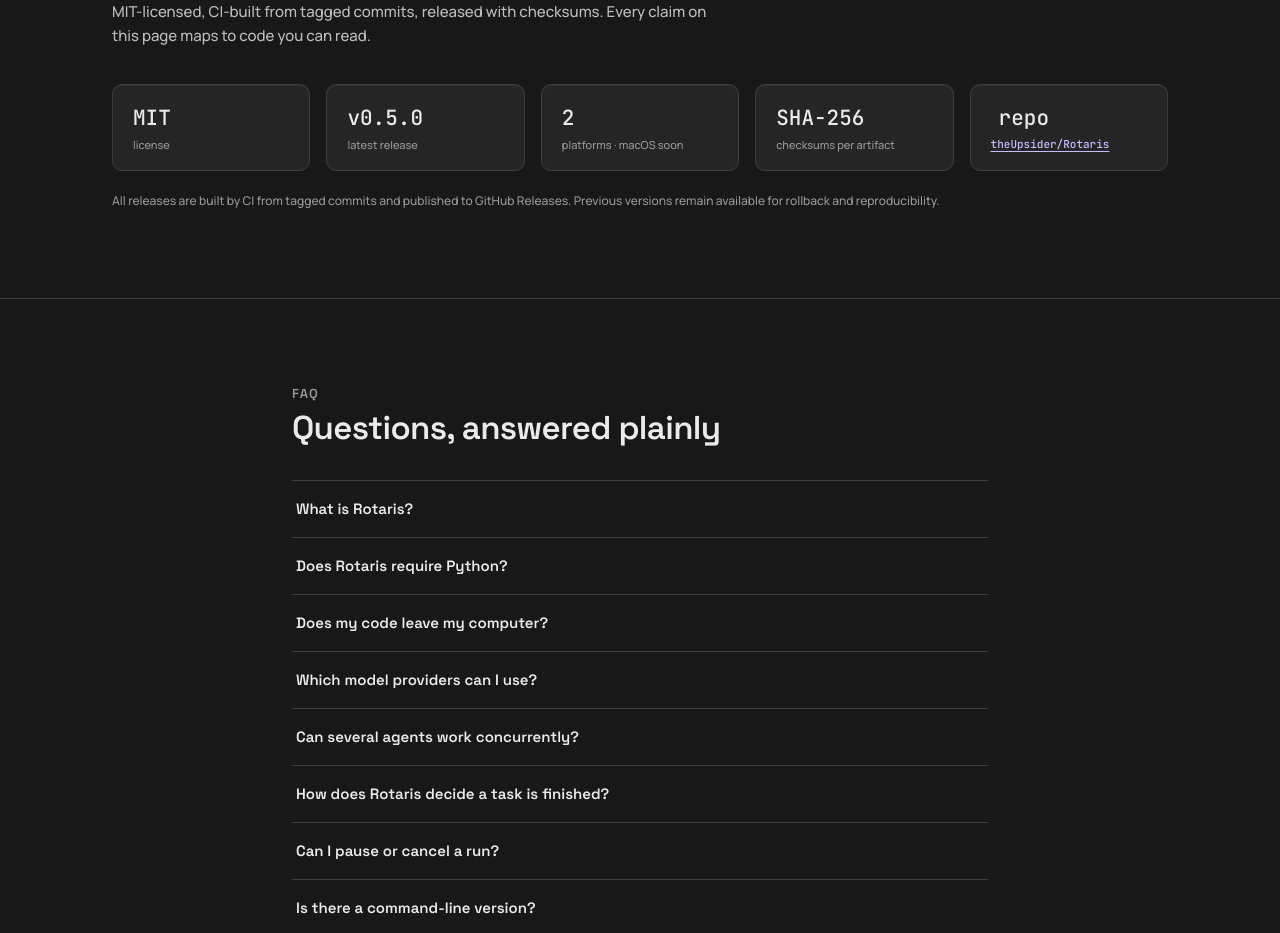
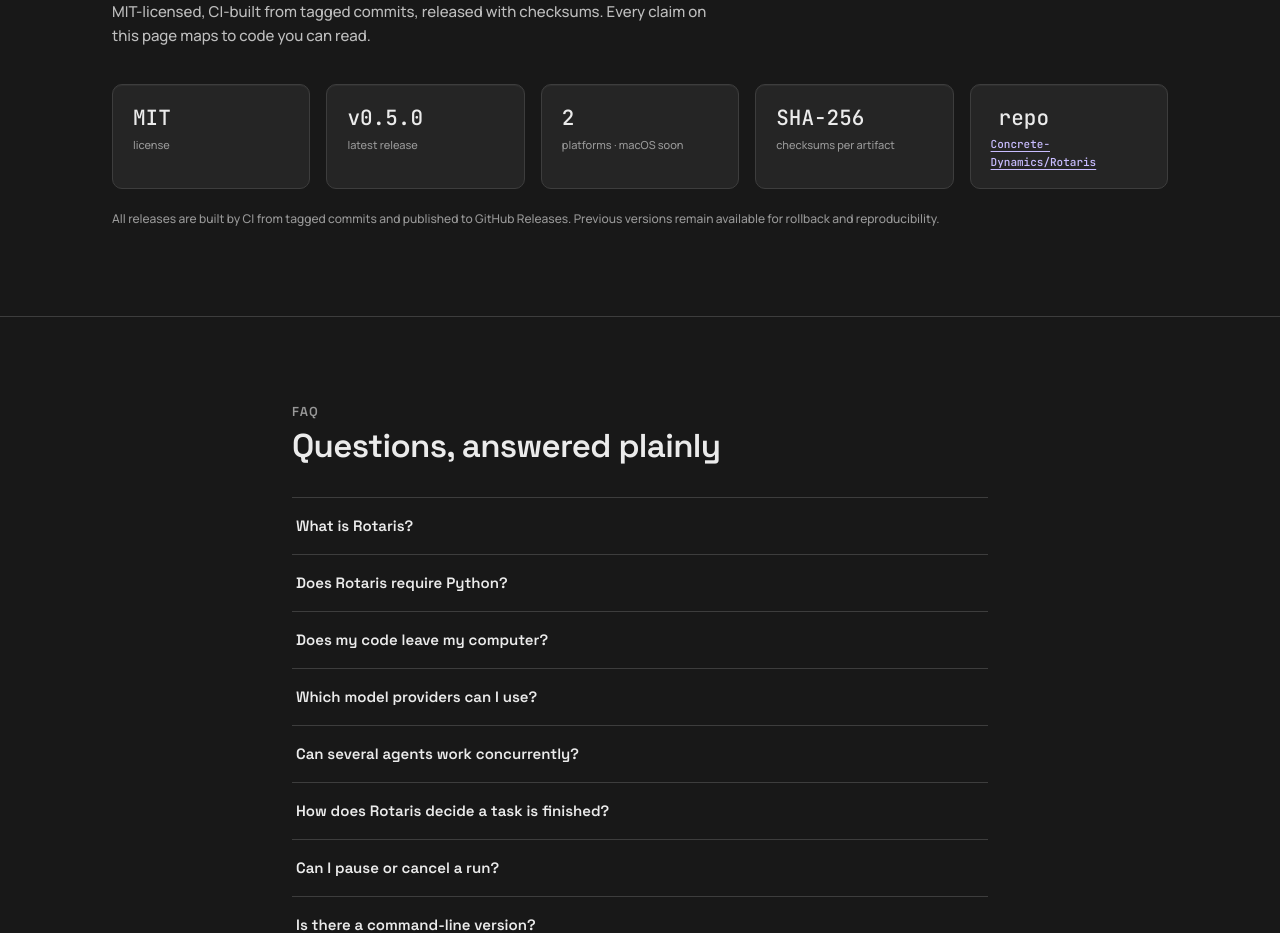
Before and after one commit to Concrete-Dynamics/Rotaris-website, a React (Vite) app: page / in a window 1280 px wide. Shown: the part 7900-8833 px from the top of the page. Built offline with nearby package versions, Linux system fonts and the light colour scheme.

Commit message:
chore: update repo references to Concrete-Dynamics
The Rotaris project has moved from the theUpsider to the Concrete-Dynamics GitHub organization. Update download URLs, repository links, and display names accordingly.

```diff
--- a/index.html
+++ b/index.html
@@ -1,5 +1,6 @@
 <!DOCTYPE html>
 <html lang="en">
+
 <head>
   <meta charset="utf-8" />
   <meta name="viewport" content="width=device-width, initial-scale=1" />
@@ -7,10 +8,8 @@
   <meta name="theme-color" content="#2b2b2b" />
 
   <title>Rotaris — Download the agentic coding control plane</title>
-    <meta
-      name="description"
-      content="Run and supervise a team of specialized coding agents from one desktop workspace. Free, MIT-licensed, no account required."
-    />
+  <meta name="description"
+    content="Run and supervise a team of specialized coding agents from one desktop workspace. Free, MIT-licensed, no account required." />
   <!-- Canonical and hreflang are set per route by src/hooks/usePageMeta.ts.
          These are the values for "/", so a crawler that does not run the
          script still sees a correct pair for the homepage. -->
@@ -22,10 +21,8 @@
   <meta property="og:type" content="website" />
   <meta property="og:site_name" content="Rotaris" />
   <meta property="og:title" content="Rotaris — Download the agentic coding control plane" />
-    <meta
-      property="og:description"
-      content="Run and supervise a team of specialized coding agents from one desktop workspace. Free, MIT-licensed, no account required."
-    />
+  <meta property="og:description"
+    content="Run and supervise a team of specialized coding agents from one desktop workspace. Free, MIT-licensed, no account required." />
   <meta property="og:url" content="%SITE_URL%/" />
   <meta property="og:locale" content="en_US" />
   <!-- data-locale lets usePageMeta.ts own this tag: on a German page the
@@ -44,14 +41,16 @@
         "_comment": "softwareVersion duplicates CHANNELS.stable.version in src/data/release.ts — bump both.",
         "softwareVersion": "0.5.0",
         "license": "https://opensource.org/licenses/MIT",
-        "downloadUrl": "https://github.com/theUpsider/Rotaris/releases/latest",
+        "downloadUrl": "https://github.com/Concrete-Dynamics/Rotaris/releases/latest",
         "offers": { "@type": "Offer", "price": "0", "priceCurrency": "USD" },
         "description": "Desktop control plane for running and supervising a team of specialized coding agents."
       }
     </script>
 </head>
+
 <body>
   <div id="root"></div>
   <script type="module" src="/src/main.tsx"></script>
 </body>
+
 </html>
--- a/src/components/OpenSource.tsx
+++ b/src/components/OpenSource.tsx
@@ -40,7 +40,7 @@
               {t('openSource.kpis.repo')}
             </span>
             <a href={REPO_URL} className="mono" style={{ fontSize: 11 }}>
-              theUpsider/Rotaris
+              Concrete-Dynamics/Rotaris
             </a>
           </div>
         </div>
--- a/src/data/release.ts
+++ b/src/data/release.ts
@@ -31,7 +31,7 @@
   releasedOn: string
 }
 
-export const REPO_URL = 'https://github.com/theUpsider/Rotaris'
+export const REPO_URL = 'https://github.com/Concrete-Dynamics/Rotaris'
 export const RELEASES_URL = `${REPO_URL}/releases`
 export const LATEST_RELEASE_URL = `${REPO_URL}/releases/latest`
 export const SECURITY_POLICY_URL = `${REPO_URL}/security/policy`
```
Lines whose indentation alone changed are shown as unchanged.
